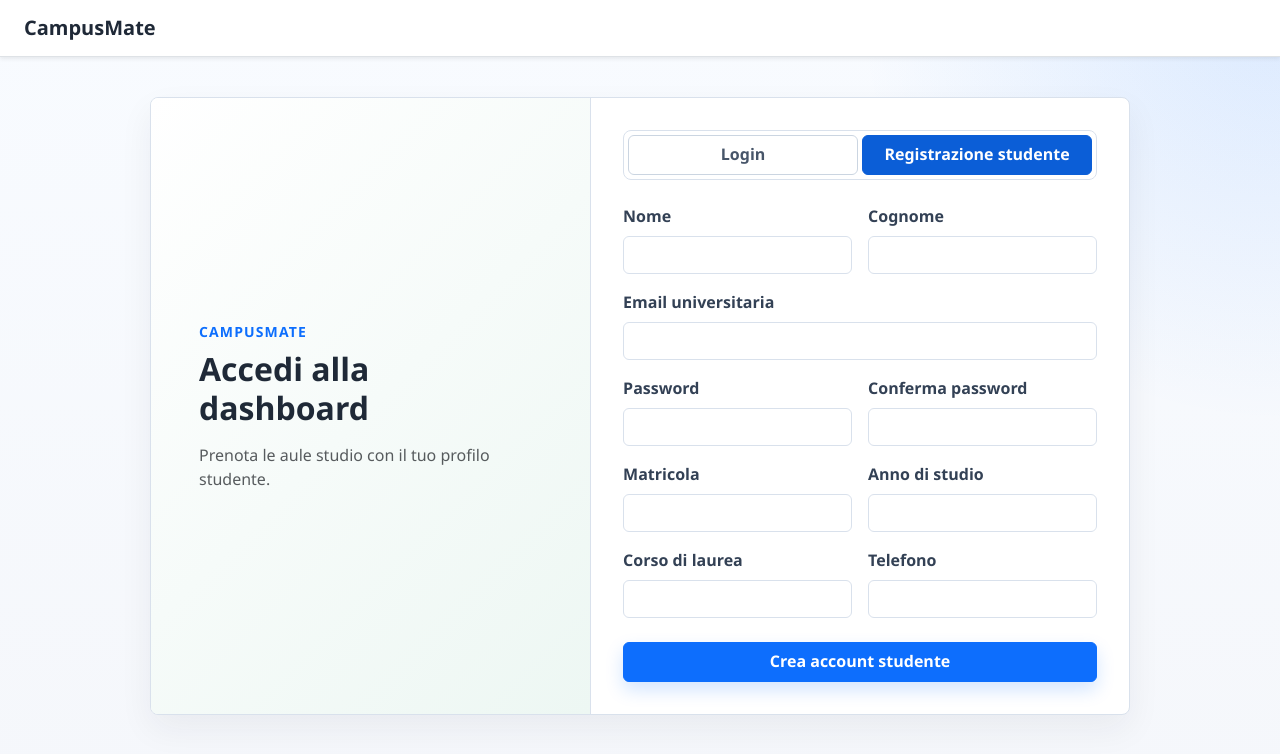
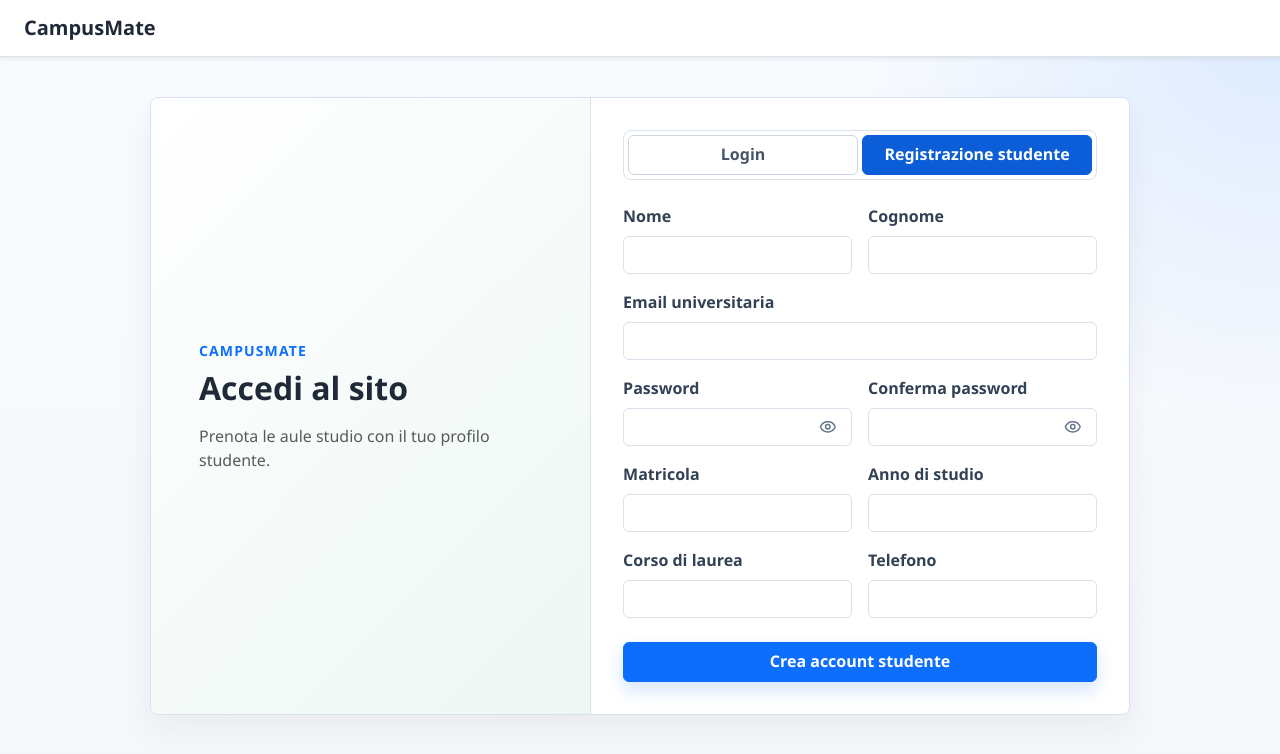
Before and after one commit to GiulioMiniDev/CampusMate, a Vue app in the folder client/: page /aule in a window 1280 px wide. Both pictures are taken after a click on the button "Registrazione studente". Shown: the top 754 px of the page. Built offline with nearby package versions, Linux system fonts and the light colour scheme; no server answers.

Commit message:
Bottone per vedere la password in login

```diff
--- a/client/src/components/AuthPanel.vue
+++ b/client/src/components/AuthPanel.vue
@@ -3,7 +3,7 @@
     <div class="auth-panel cm-panel">
       <div class="auth-copy">
         <p class="text-uppercase small fw-semibold tracking mb-2">CampusMate</p>
-        <h1 class="h2 fw-bold mb-3">Accedi alla dashboard</h1>
+        <h1 class="h2 fw-bold mb-3">Accedi al sito</h1>
         <p class="text-body-secondary mb-0">
           Prenota le aule studio con il tuo profilo studente.
         </p>
@@ -45,13 +45,25 @@
 
           <div class="mb-4">
             <label class="form-label cm-label">Password</label>
-            <input
-              v-model="loginForm.password"
-              type="password"
-              class="form-control cm-field"
-              autocomplete="current-password"
-              required
-            >
+            <div class="password-field">
+              <input
+                v-model="loginForm.password"
+                :type="showLoginPassword ? 'text' : 'password'"
+                class="form-control cm-field password-field-input"
+                autocomplete="current-password"
+                required
+              >
+              <button
+                type="button"
+                class="password-toggle"
+                :aria-label="showLoginPassword ? 'Nascondi password' : 'Mostra password'"
+                :title="showLoginPassword ? 'Nascondi password' : 'Mostra password'"
+                @click="showLoginPassword = !showLoginPassword"
+              >
+                <EyeOff v-if="showLoginPassword" class="password-toggle-icon" aria-hidden="true" />
+                <Eye v-else class="password-toggle-icon" aria-hidden="true" />
+              </button>
+            </div>
           </div>
 
           <button type="submit" class="cm-button cm-button-primary cm-button-block" :disabled="isSubmitting">
@@ -78,12 +90,50 @@
 
             <div class="col-md-6">
               <label class="form-label cm-label">Password</label>
-              <input v-model="registerForm.password" type="password" class="form-control cm-field" autocomplete="new-password" minlength="8" required>
+              <div class="password-field">
+                <input
+                  v-model="registerForm.password"
+                  :type="showRegisterPassword ? 'text' : 'password'"
+                  class="form-control cm-field password-field-input"
+                  autocomplete="new-password"
+                  minlength="8"
+                  required
+                >
+                <button
+                  type="button"
+                  class="password-toggle"
+                  :aria-label="showRegisterPassword ? 'Nascondi password' : 'Mostra password'"
+                  :title="showRegisterPassword ? 'Nascondi password' : 'Mostra password'"
+                  @click="showRegisterPassword = !showRegisterPassword"
+                >
+                  <EyeOff v-if="showRegisterPassword" class="password-toggle-icon" aria-hidden="true" />
+                  <Eye v-else class="password-toggle-icon" aria-hidden="true" />
+                </button>
+              </div>
             </div>
 
             <div class="col-md-6">
               <label class="form-label cm-label">Conferma password</label>
-              <input v-model="registerForm.password_confirm" type="password" class="form-control cm-field" autocomplete="new-password" minlength="8" required>
+              <div class="password-field">
+                <input
+                  v-model="registerForm.password_confirm"
+                  :type="showRegisterPasswordConfirm ? 'text' : 'password'"
+                  class="form-control cm-field password-field-input"
+                  autocomplete="new-password"
+                  minlength="8"
+                  required
+                >
+                <button
+                  type="button"
+                  class="password-toggle"
+                  :aria-label="showRegisterPasswordConfirm ? 'Nascondi password' : 'Mostra password'"
+                  :title="showRegisterPasswordConfirm ? 'Nascondi password' : 'Mostra password'"
+                  @click="showRegisterPasswordConfirm = !showRegisterPasswordConfirm"
+                >
+                  <EyeOff v-if="showRegisterPasswordConfirm" class="password-toggle-icon" aria-hidden="true" />
+                  <Eye v-else class="password-toggle-icon" aria-hidden="true" />
+                </button>
+              </div>
             </div>
 
             <div class="col-md-6">
@@ -117,8 +167,14 @@
 </template>
 
 <script>
+import { Eye, EyeOff } from "@lucide/vue";
+
 export default {
   name: "AuthPanel",
+  components: {
+    Eye,
+    EyeOff
+  },
   props: {
     mode: {
       type: String,
@@ -145,6 +201,13 @@ export default {
       required: true
     }
   },
-  emits: ["switch-mode", "login", "register"]
+  emits: ["switch-mode", "login", "register"],
+  data() {
+    return {
+      showLoginPassword: false,
+      showRegisterPassword: false,
+      showRegisterPasswordConfirm: false
+    };
+  }
 };
 </script>
--- a/client/src/styles.css
+++ b/client/src/styles.css
@@ -217,6 +217,48 @@ body {
   box-shadow: 0 0 0 0.2rem rgba(13, 110, 253, 0.14);
 }
 
+.password-field {
+  position: relative;
+}
+
+.password-field-input {
+  padding-right: 3rem;
+}
+
+.password-toggle {
+  position: absolute;
+  top: 50%;
+  right: 0.4rem;
+  display: inline-flex;
+  align-items: center;
+  justify-content: center;
+  width: 2.25rem;
+  height: 2.25rem;
+  border: 0;
+  border-radius: var(--cm-radius-sm);
+  background: transparent;
+  color: #64748b;
+  transform: translateY(-50%);
+  transition: background-color var(--cm-transition), color var(--cm-transition);
+}
+
+.password-toggle:hover,
+.password-toggle:focus {
+  background: #f1f5f9;
+  color: var(--cm-ink);
+}
+
+.password-toggle:focus-visible {
+  outline: 2px solid rgba(13, 110, 253, 0.35);
+  outline-offset: 2px;
+}
+
+.password-toggle-icon {
+  width: 1.1rem;
+  height: 1.1rem;
+  stroke-width: 2;
+}
+
 .cm-label {
   color: #334155;
   font-weight: 700;
```
